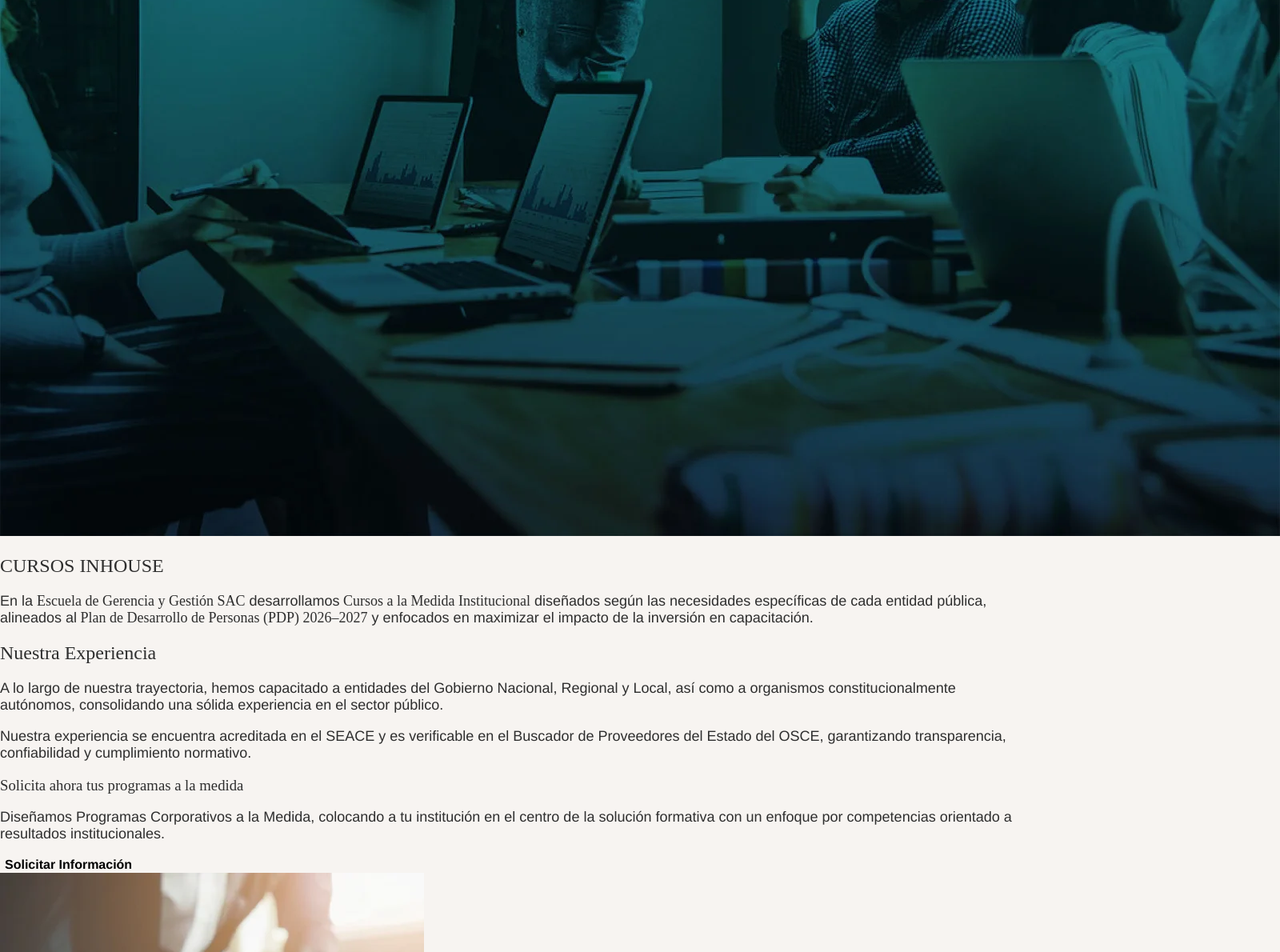
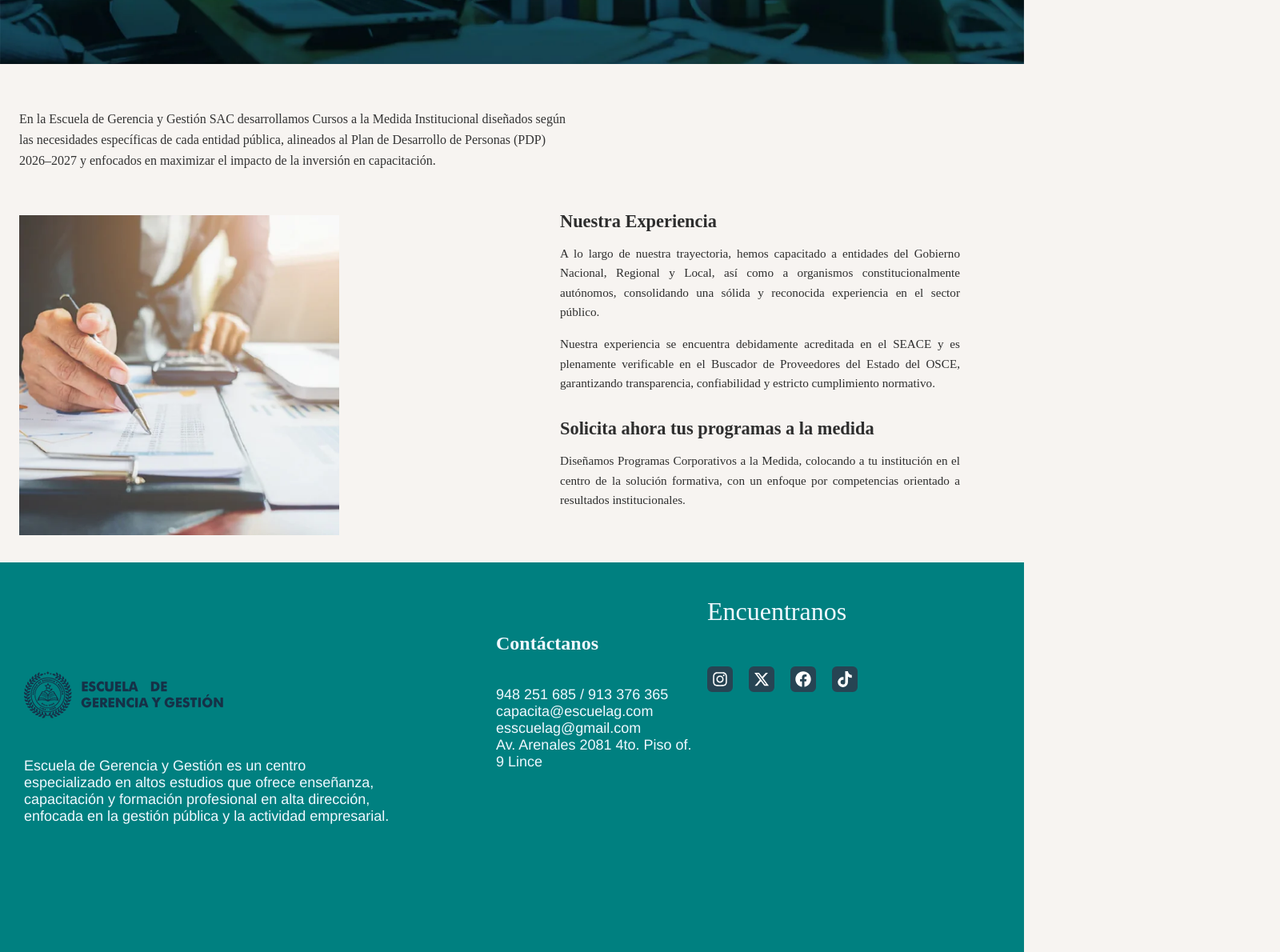
Before and after one commit to JLWhiter/mejora_frontend, a React (Create React App) app: page /curso-medida in a window 1280 px wide. Shown: the part 420-1610 px from the top of the page at 80% size, 1600 px wide, since content can reach past the window. Built offline with nearby package versions, Linux system fonts and the light colour scheme.

Commit message:
diseño anterior reintegrado

```diff
--- a/src/contends/nuestrosservicios/curso-medida.js
+++ b/src/contends/nuestrosservicios/curso-medida.js
@@ -1,89 +1,63 @@
 import './cursomedida.css'
 import '../stylescss/diplomas.css';
 function CursoMedida (){
+ return(
+        <section >
+            <div className='logo_inicio'>
+                <img src='/uploads/banner2.jpg' alt='logo-img' className='no-radius logo-img-titulos' />
+                <h1 className='typewriter-animation'>CURSOS INHOUSE</h1>
+            </div>
+            <div className='contenedor-cursos-inhouse'></div>
+            <div className="curso-medida-contexto">
+                <p className="intro-texto">
+                    En la Escuela de Gerencia y Gestión SAC desarrollamos Cursos a la Medida
+                    Institucional diseñados según las necesidades específicas de cada entidad
+                    pública, alineados al Plan de Desarrollo de Personas (PDP) 2026–2027 y
+                    enfocados en maximizar el impacto de la inversión en capacitación.
+                </p>
+            </div>
 
-    return(
-    <section className="curso-medida">
+            <div className="curso-medida-contexto-2">
+                <section className="contenido-experiencia">
+                    <h2>Nuestra Experiencia</h2>
+                    <p>
+                        A lo largo de nuestra trayectoria, hemos capacitado a entidades del
+                        Gobierno Nacional, Regional y Local, así como a organismos
+                        constitucionalmente autónomos, consolidando una sólida y reconocida
+                        experiencia en el sector público.
+                    </p>
+                    <p>
+                        Nuestra experiencia se encuentra debidamente acreditada en el SEACE y
+                        es plenamente verificable en el Buscador de Proveedores del Estado del
+                        OSCE, garantizando transparencia, confiabilidad y estricto cumplimiento
+                        normativo.
+                    </p>
 
-      <header className="curso-hero">
-        <img
-          src="/uploads/banner2.jpg"
-          alt="Cursos Inhouse"
-          className="hero-img"
-        />
-
-        <div className="hero-overlay">
-          <h1 className="hero-title typewriter-animation">
-            CURSOS INHOUSE
-          </h1>
-        </div>
-      </header>
+                    <h2 className="cta-titulo">Solicita ahora tus programas a la medida</h2>
+                    <p>
+                        Diseñamos Programas Corporativos a la Medida, colocando a tu institución
+                        en el centro de la solución formativa, con un enfoque por competencias
+                        orientado a resultados institucionales.
+                    </p>
+                </section>
 
 
-      <article className="curso-container">
 
-        {/* INTRODUCCIÓN */}
-        <section className="curso-intro">
-          <p>
-            En la <strong>Escuela de Gerencia y Gestión SAC</strong> desarrollamos
-            <strong> Cursos a la Medida Institucional</strong> diseñados según las
-            necesidades específicas de cada entidad pública, alineados al
-            <strong> Plan de Desarrollo de Personas (PDP) 2026–2027</strong> y
-            enfocados en maximizar el impacto de la inversión en capacitación.
-          </p>
-        </section>
+            </div>
+            <img src='./uploads/curs_10.webp' alt='logo-base' className='logo-cursomedida'/>
 
 
-        {/* EXPERIENCIA */}
-        <section className="curso-experiencia">
-
-          <div className="experiencia-texto">
-
-            <h2>Nuestra Experiencia</h2>
-
-            <p>
-              A lo largo de nuestra trayectoria, hemos capacitado a entidades del
-              Gobierno Nacional, Regional y Local, así como a organismos
-              constitucionalmente autónomos, consolidando una sólida experiencia
-              en el sector público.
-            </p>
-
-            <p>
-              Nuestra experiencia se encuentra acreditada en el SEACE y es
-              verificable en el Buscador de Proveedores del Estado del OSCE,
-              garantizando transparencia, confiabilidad y cumplimiento normativo.
-            </p>
-
-            <div className="cta-box">
-              <h3>Solicita ahora tus programas a la medida</h3>
-              <p>
-                Diseñamos Programas Corporativos a la Medida, colocando a tu
-                institución en el centro de la solución formativa con un enfoque
-                por competencias orientado a resultados institucionales.
-              </p>
-
-              <button className="btn-cta">
-                Solicitar Información
-              </button>
-            </div>
-
-          </div>
 
 
-          {/* IMAGEN */}
-          <div className="experiencia-img">
-            <img
-              src="/uploads/curs_10.webp"
-              alt="Cursos institucionales"
-            />
-          </div>
+
+
+
+
+
+
 
         </section>
-
-      </article>
-
-    </section>
-  );
+    );
 
 }
 
```
Also changed, not shown: 1 other file (tests, documents, lock files or other folders).
